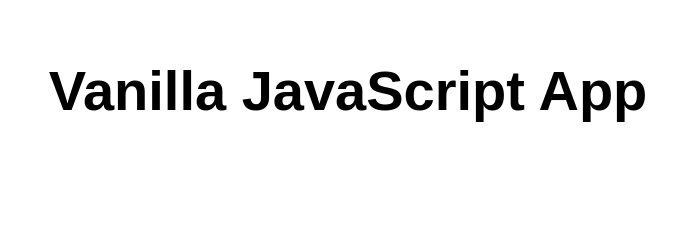
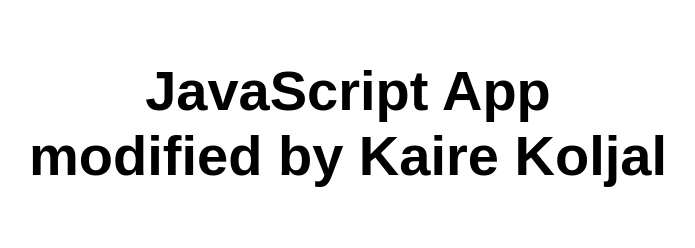
Before and after one commit to KaireKo/utcloud2021azapp, a plain HTML site: page index.html in a window 1280 px wide. Shown: the whole page, without its empty margins (292-987 px from the left). Drawn offline with Linux system fonts and the light colour scheme.

Commit message:
Update index.html

```diff
--- a/index.html
+++ b/index.html
@@ -10,7 +10,7 @@
 
 <body>
   <main>
-    <h1>Vanilla JavaScript App</h1>
+    <h1>JavaScript App modified by Kaire Koljal</h1>
   </main>
 </body>
 
```
